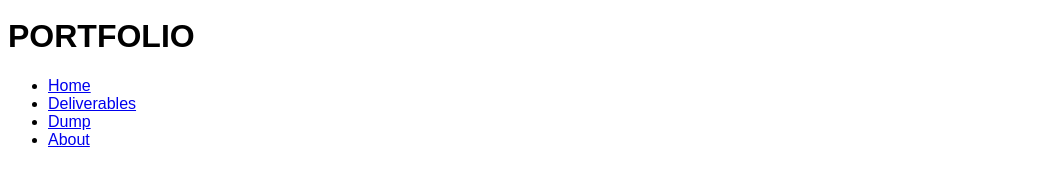
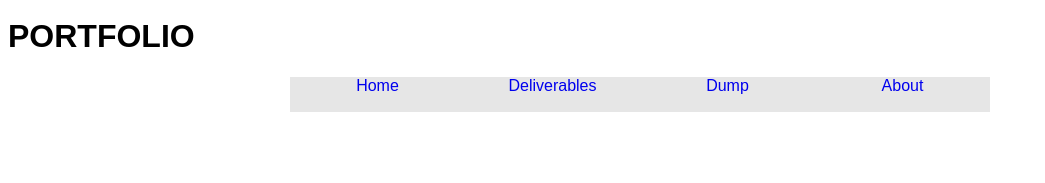
Before and after one commit to rex9311/rex9311.github.io, a plain HTML site: page index.html in a window 1280 px wide. Shown: the part 37-220 px from the top of the page, without its empty margins (0-1045 px from the left). Drawn offline with Linux system fonts and the light colour scheme.

Commit message:
Update style.css

```diff
--- a/style.css
+++ b/style.css
@@ -1,3 +1,49 @@
 html {
 font-family: ‘Metrophobic’, Arial, serif; font-weight: 300;
 }
+ul#nav {
+    list-style-type: none;
+	width: 700px;
+    margin: 0 auto;
+    padding: 0;
+	overflow: hidden;
+}
+#nav li {
+    display: inline-block;
+}
+#nav li {
+    float: left;
+}
+
+#nav a {
+    display: block;
+    width: 175px;
+	height: 35px;
+	text-align: center;
+	background-color: #E6E6E6;
+	transition: background-color 0.5s ease;
+	text-decoration: none;
+}
+
+#nav a:hover {
+    color: #F90;
+    background-color: white;
+}
+
+#nav ul {
+position: absolute;
+width: 120px;
+left: -1000px;
+right: 950px;
+}
+
+
+
+#nav li:hover ul {
+left: auto;
+}
+
+}
+#nav div:hover {
+  background-color: green;
+}
```
